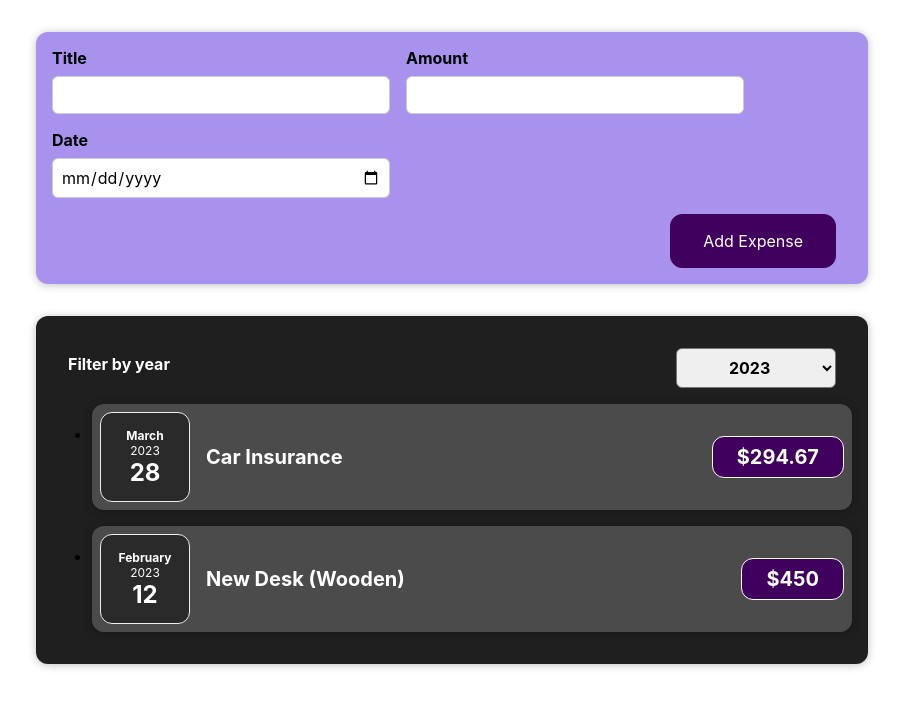
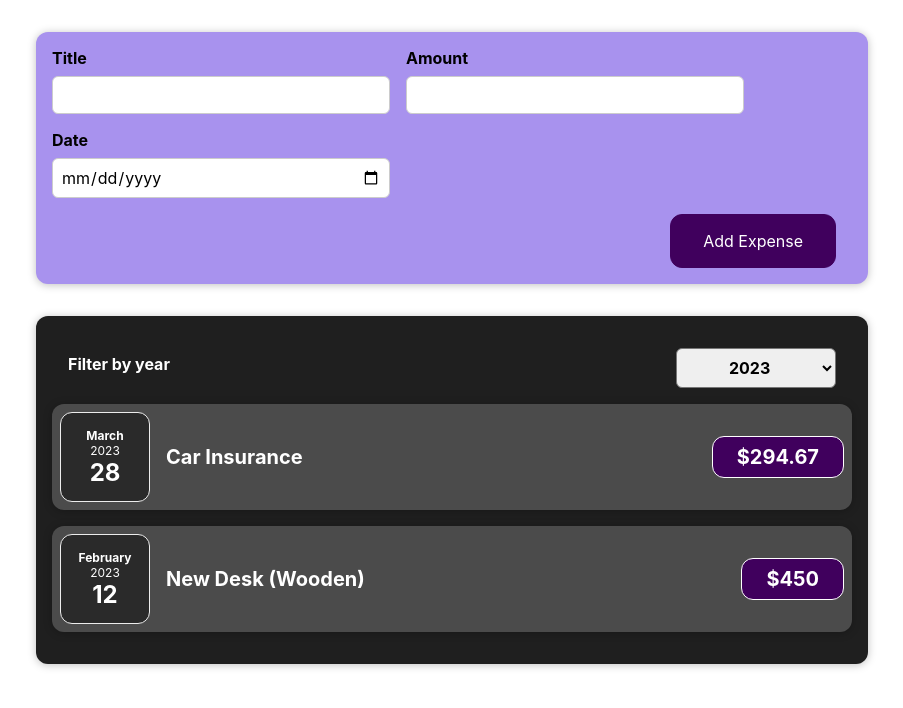
Before and after one commit to ArekeL/expense_tracker, a React (Create React App) app: page / in a window 1280 px wide. Shown: the top 708 px of the page, without its empty margins (188-1091 px from the left). Built offline with nearby package versions, Linux system fonts and the light colour scheme.

Commit message:
adding ExpensesList.css

```diff
--- a/src/components/Expenses/ExpensesList.css
+++ b/src/components/Expenses/ExpensesList.css
@@ -0,0 +1,9 @@
+.expenses-list {
+	list-style: none;
+	padding: 0;
+}
+
+.expenses-list__fallback {
+	color: white;
+	text-align: center;
+}
--- a/src/components/Expenses/ExpensesList.js
+++ b/src/components/Expenses/ExpensesList.js
@@ -4,11 +4,11 @@ import "./ExpensesList.css";
 
 const ExpensesList = (props) => {
 	if (props.expenses.length === 0) {
-		return <h2 className='expenses-list_fallback'>No expenses found</h2>;
+		return <h2 className='expenses-list__fallback'>No expenses found</h2>;
 	}
 
 	return (
-		<ul className='expanses-list'>
+		<ul className='expenses-list'>
 			{props.expenses.map((expenses) => (
 				<ExpenseItem
 					key={expenses.id}
```
